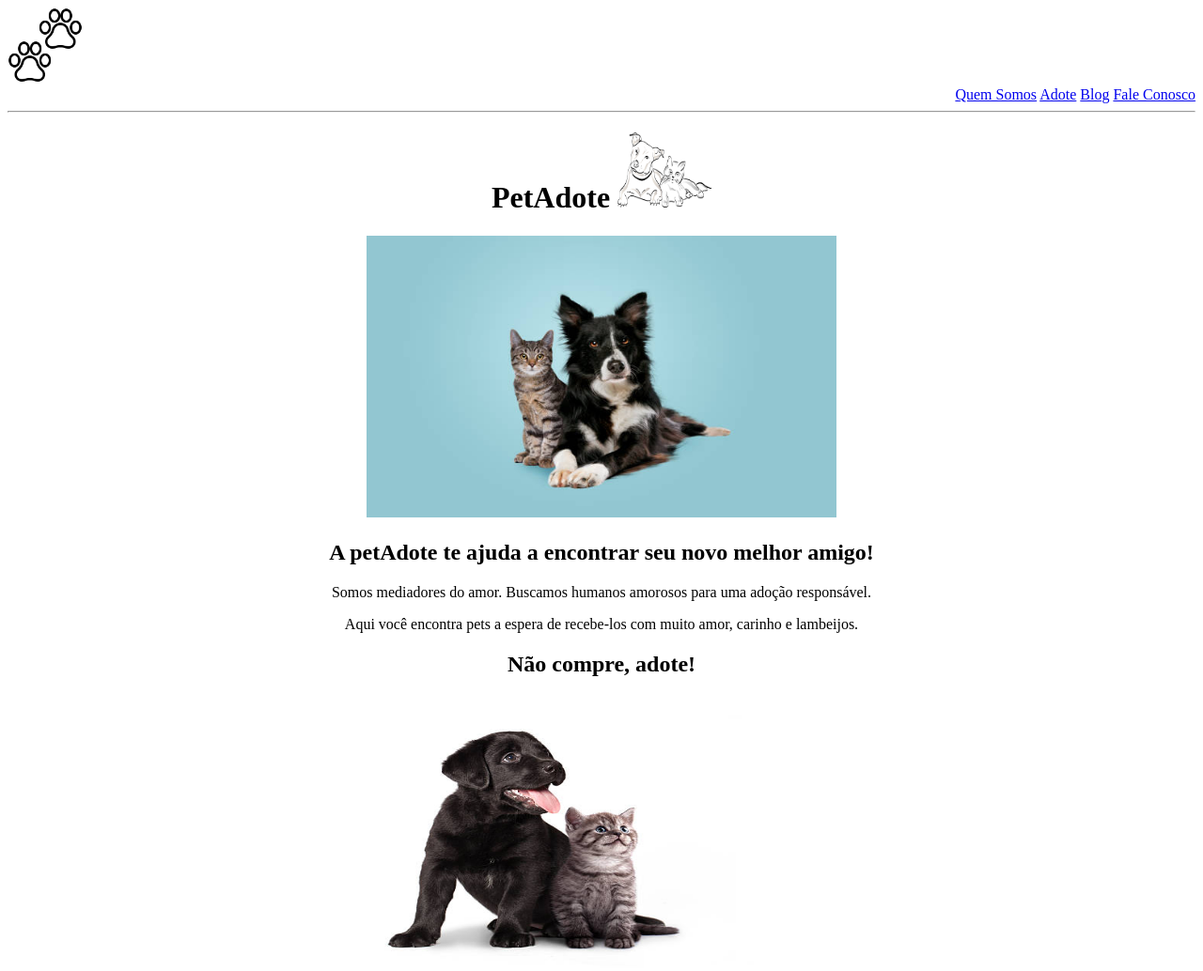
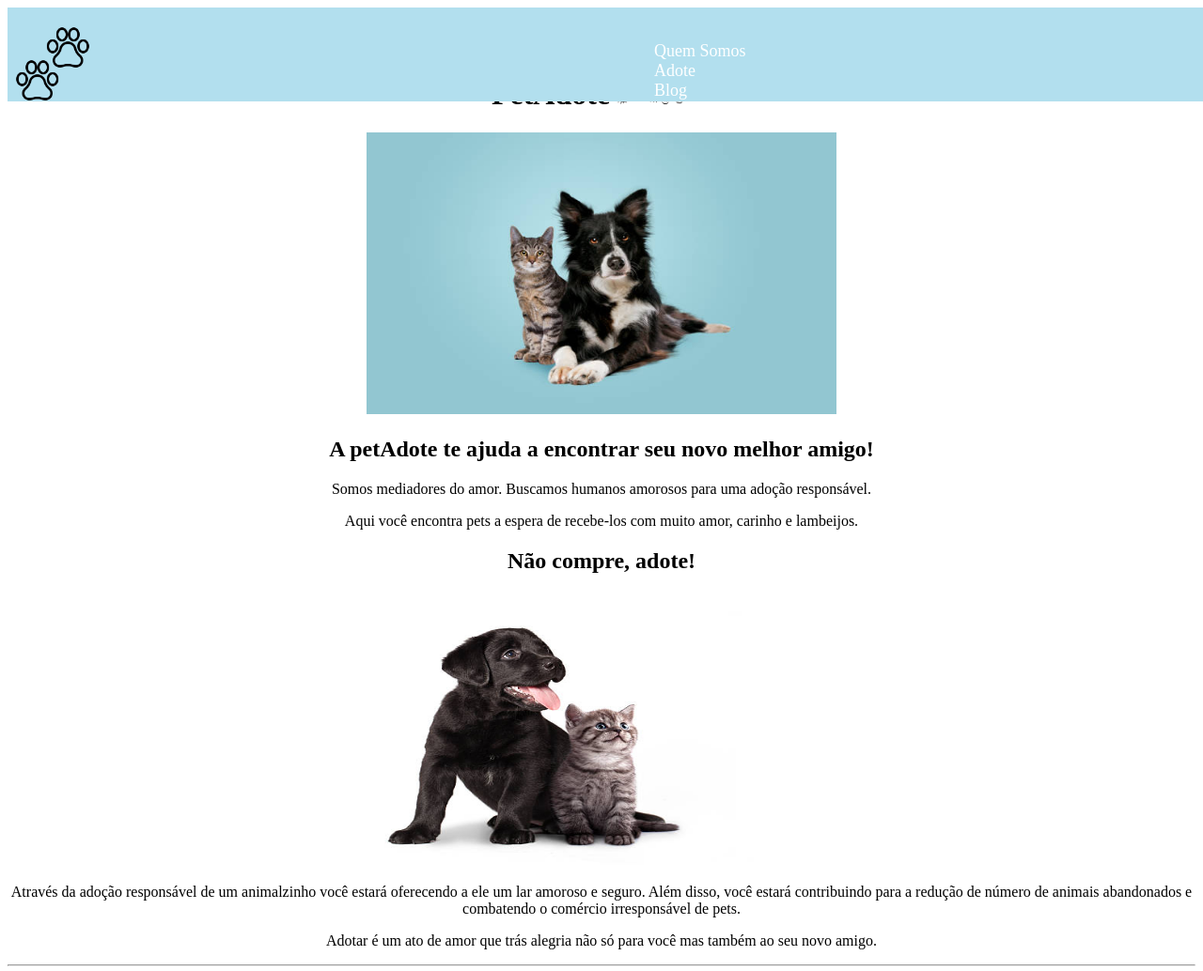
Before and after one commit to renatasilvestr3/projeto-html, a plain HTML site: page index.html in a window 1280 px wide. Shown: the top 1034 px of the page at 94% size. Drawn offline with Linux system fonts and the light colour scheme.

Commit message:
subindo novas edições do projeto

```diff
--- a/index.html
+++ b/index.html
@@ -4,21 +4,31 @@
     <meta charset="UTF-8">
     <meta http-equiv="X-UA-Compatible" content="IE=edge">
     <meta name="viewport" content="width=device-width, initial-scale=1.0">
-    <link rel="stylesheet" type="style.css">
+    <link rel="stylesheet" type="text/css" href="style.css">
     <title>PetAdote</title>
 </head>
 <body>
-    <header id="home">
-        <nav align="left">
-            <a href="#home">
+    <header id="home" class="header-menu">
+        <nav class="icon-home" align="left">
+            <a href="home.html">
                 <img src="midia/icone1.png" width="80" height="80">
             </a>
         </nav>
         <nav align="right">
-            <a href="#sobre">Quem Somos</a>
-            <a href="#adote">Adote</a>
-            <a href="#blog">Blog</a>
-            <a href="#contato">Fale Conosco</a>
+            <ul class="list-menu">
+                <li>
+                    <a href="#sobre">Quem Somos</a>
+                </li>
+                <li>
+                    <a href="#adote">Adote</a>
+                </li>
+                <li>
+                    <a href="#blog">Blog</a>
+                </li>
+                <li>
+                    <a href="#contato">Fale Conosco</a>
+                </li>
+            </ul>
         </nav>
     </header>
 
@@ -45,12 +55,12 @@
             <h1 align="center">Conheça seu novo amigo</h1>
 
             <nav>
-                <a href="#cachorros">
+                <a href="#dog">
                     <img src="midia/aDog.png" width="400" height="200" alt="cachorro">
                     <h3>Cachorros</h3>
                 </a>
 
-                <a href="#gatos">
+                <a href="#cat">
                     <img src="midia/aCat.png" width="300" height="200" alt="gato">
                     <h3>Gatos</h3>
                 </a>
--- a/style.css
+++ b/style.css
@@ -0,0 +1,42 @@
+
+
+li {
+    list-style: none;
+}
+
+.header-menu {
+    display: flex;
+    position: fixed;
+    margin: 0;
+    width: 100%;
+    padding: 8px;
+    padding-bottom: 20px;
+    padding-top: 20px;
+    height: 60px;
+    background-color: #B2DFEE;
+}
+
+.header-menu nav {
+    display: flex;
+    justify-content: space-between;
+    width: 100%;
+}
+
+.icon-home {
+    display: flex;
+    justify-content: start;
+}
+
+/*.lista-menu{
+    display: flex;
+    justify-content: space-evenly;
+    width: 50%;
+    align-items: 50%;
+}*/
+
+.header-menu li>a {
+    display: flex;
+    color: #fff;
+    font-size: 18px;
+    text-decoration: inherit;
+}
```
Also changed, not shown: cat.html (added, +13 -0 lines), dog.html (added, +44 -0 lines), cachorros.html (deleted), gatos.html (deleted), petAdote.js (added).
